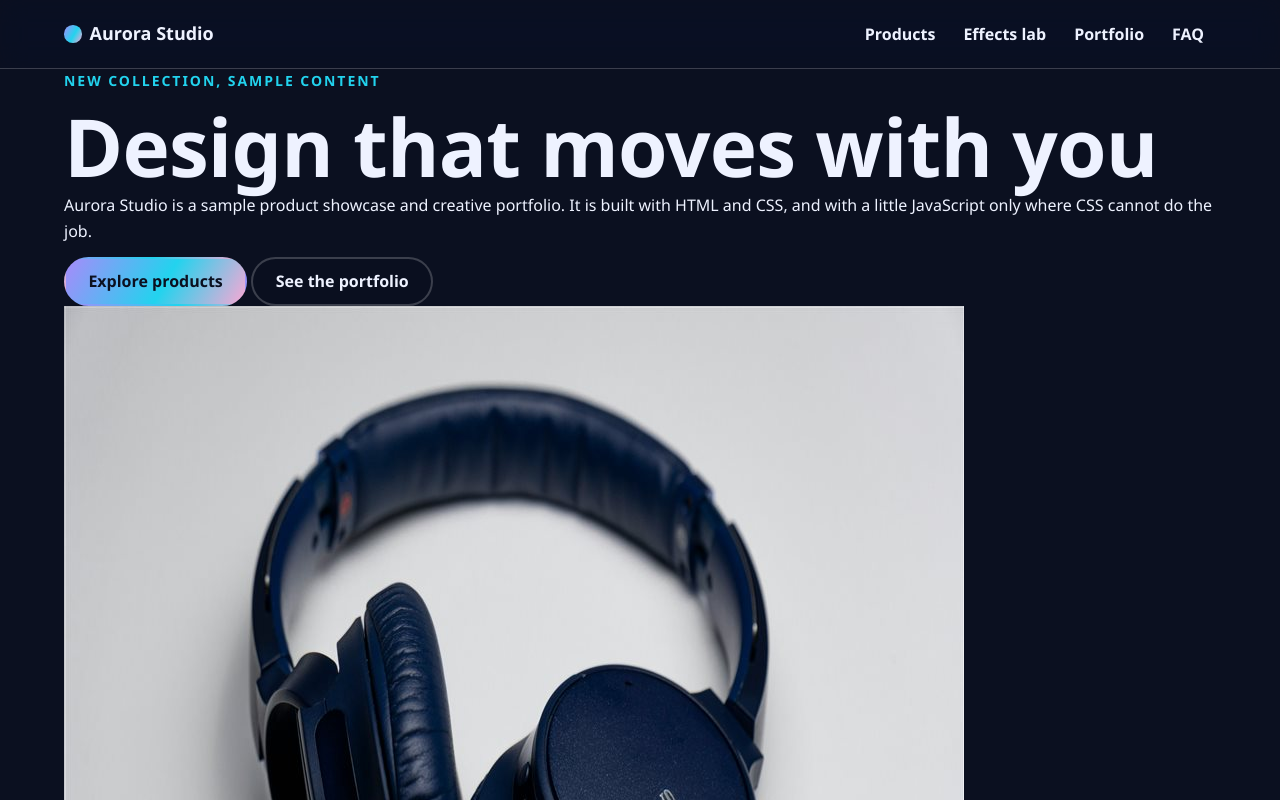
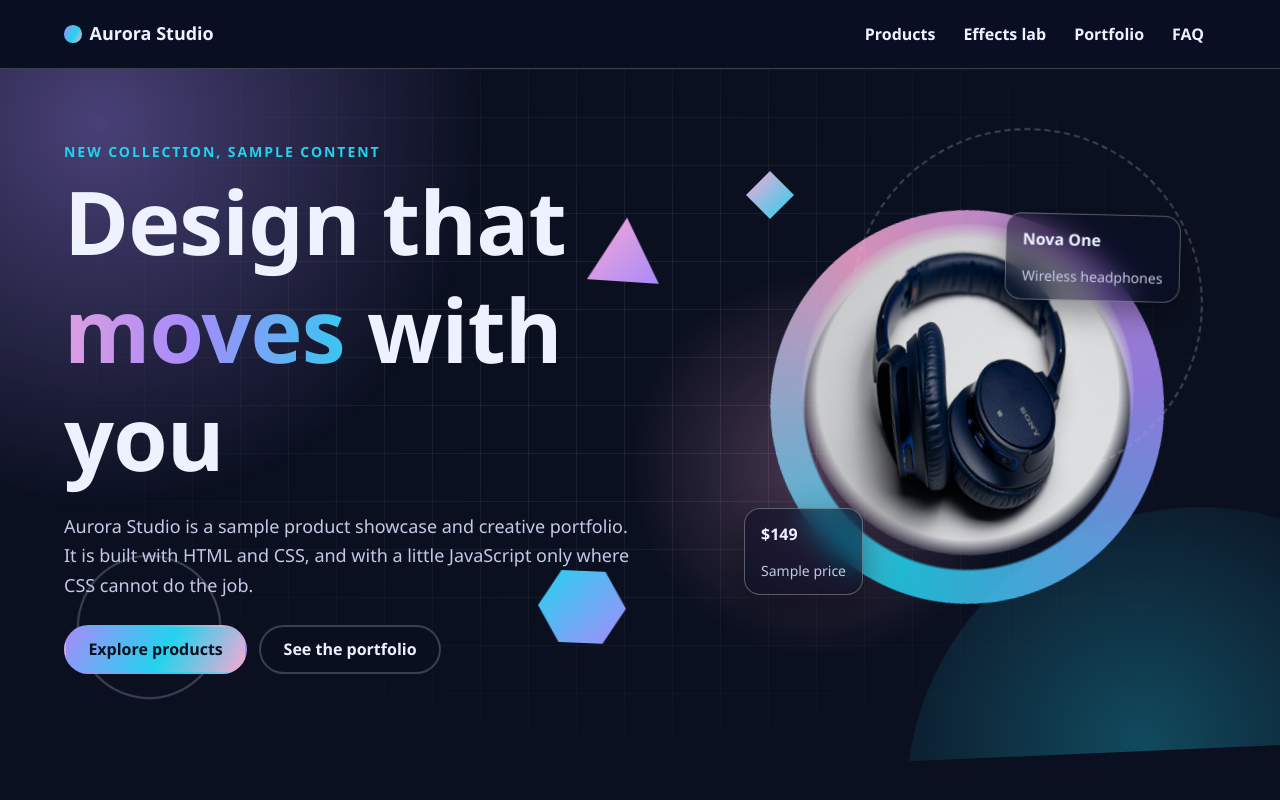
Before and after one commit to TouseefAhmedexe/touseef_ahmed_css_effects_showcase, a plain HTML site: page index.html in a window 1280 px wide. Shown: the top 800 px of the page. Drawn offline with Linux system fonts and the light colour scheme.

Commit message:
Add the animated hero with gradients, masks, clip-path shapes and glass cards

```diff
--- /dev/null
+++ b/css/hero.css
@@ -0,0 +1,312 @@
+@layer components {
+    .hero {
+        clip-path: polygon(0 0, 100% 0, 100% calc(100% - 3.5rem), 0 100%);
+        display: grid;
+        isolation: isolate;
+        min-block-size: calc(100vh - var(--header-height));
+        overflow: hidden;
+        padding-block: var(--space-8) calc(var(--space-8) + 3.5rem);
+        place-items: center;
+        position: relative;
+    }
+
+    .hero__background {
+        inset: 0;
+        position: absolute;
+        z-index: -1;
+    }
+
+    .hero__blob {
+        border-radius: 50%;
+        position: absolute;
+    }
+
+    .hero__blob--one {
+        animation: blob-drift 14s ease-in-out infinite alternate;
+        background: radial-gradient(circle at 35% 35%, rgba(167, 139, 250, 0.4), transparent 65%);
+        block-size: 38rem;
+        inline-size: 38rem;
+        inset-block-start: -12rem;
+        inset-inline-start: -10rem;
+    }
+
+    .hero__blob--two {
+        animation: blob-drift 18s ease-in-out -4s infinite alternate-reverse;
+        background: radial-gradient(circle at 40% 40%, rgba(34, 211, 238, 0.3), transparent 65%);
+        block-size: 34rem;
+        inline-size: 34rem;
+        inset-block-end: -14rem;
+        inset-inline-end: -8rem;
+    }
+
+    .hero__blob--three {
+        animation: blob-pulse 10s ease-in-out infinite;
+        background: radial-gradient(circle at 50% 50%, rgba(249, 168, 212, 0.28), transparent 65%);
+        block-size: 22rem;
+        inline-size: 22rem;
+        inset-block-start: 30%;
+        inset-inline-end: 22%;
+    }
+
+    @keyframes blob-drift {
+        0% {
+            transform: translate3d(0, 0, 0) scale(1);
+        }
+
+        50% {
+            transform: translate3d(4rem, 3rem, 0) scale(1.08);
+        }
+
+        100% {
+            transform: translate3d(-2rem, 5rem, 0) scale(0.95);
+        }
+    }
+
+    @keyframes blob-pulse {
+        0%,
+        100% {
+            opacity: 0.6;
+            transform: scale(1);
+        }
+
+        50% {
+            opacity: 1;
+            transform: scale(1.2);
+        }
+    }
+
+    .hero__grid {
+        background-image:
+            linear-gradient(rgba(255, 255, 255, 0.07) 1px, transparent 1px),
+            linear-gradient(90deg, rgba(255, 255, 255, 0.07) 1px, transparent 1px);
+        background-size: 3rem 3rem;
+        inset: 0;
+        -webkit-mask-image: radial-gradient(ellipse at 50% 40%, #000000 20%, transparent 70%);
+        mask-image: radial-gradient(ellipse at 50% 40%, #000000 20%, transparent 70%);
+        position: absolute;
+    }
+
+    .hero__layer {
+        inset: 0;
+        pointer-events: none;
+        position: absolute;
+    }
+
+    .hero__ring {
+        border: 2px solid rgba(255, 255, 255, 0.22);
+        border-radius: 50%;
+        position: absolute;
+    }
+
+    .hero__ring--one {
+        animation: spin 40s linear infinite;
+        block-size: 22rem;
+        border-style: dashed;
+        inline-size: 22rem;
+        inset-block-start: 8%;
+        inset-inline-end: 6%;
+    }
+
+    .hero__ring--two {
+        animation: spin 25s linear infinite reverse;
+        block-size: 9rem;
+        inline-size: 9rem;
+        inset-block-end: 14%;
+        inset-inline-start: 6%;
+    }
+
+    .hero__shape {
+        position: absolute;
+    }
+
+    .hero__shape--triangle {
+        animation: float 7s ease-in-out infinite;
+        background: linear-gradient(135deg, var(--color-accent-3), var(--color-accent));
+        block-size: 4rem;
+        clip-path: polygon(50% 0, 100% 100%, 0 100%);
+        inline-size: 4.5rem;
+        inset-block-start: 22%;
+        inset-inline-start: 46%;
+    }
+
+    .hero__shape--hexagon {
+        animation: float 9s ease-in-out -2s infinite;
+        background: linear-gradient(135deg, var(--color-accent-2), var(--color-accent));
+        block-size: 5rem;
+        clip-path: polygon(25% 5%, 75% 5%, 100% 50%, 75% 95%, 25% 95%, 0 50%);
+        inline-size: 5.5rem;
+        inset-block-end: 20%;
+        inset-inline-start: 42%;
+    }
+
+    .hero__shape--diamond {
+        animation: float 6s ease-in-out -1s infinite;
+        background: linear-gradient(135deg, var(--color-accent-3), var(--color-accent-2));
+        block-size: 3rem;
+        clip-path: polygon(50% 0, 100% 50%, 50% 100%, 0 50%);
+        inline-size: 3rem;
+        inset-block-start: 14%;
+        inset-inline-end: 38%;
+    }
+
+    .hero__inner {
+        align-items: center;
+        display: grid;
+        gap: var(--space-7);
+        grid-template-columns: minmax(0, 1fr);
+    }
+
+    @media (min-width: 56em) {
+        .hero__inner {
+            grid-template-columns: minmax(0, 1.1fr) minmax(0, 0.9fr);
+        }
+    }
+
+    .hero__title {
+        font-size: clamp(2.75rem, 1.5rem + 5.5vw, 5.5rem);
+        margin-block-end: var(--space-4);
+    }
+
+    .hero__word {
+        animation: word-in var(--duration-slow) var(--ease-out) both;
+        display: inline-block;
+        padding-block-end: 0.08em;
+    }
+
+    .hero__word:nth-child(1) {
+        animation-delay: 0.1s;
+    }
+
+    .hero__word:nth-child(2) {
+        animation-delay: 0.22s;
+    }
+
+    .hero__word:nth-child(3) {
+        animation-delay: 0.34s;
+    }
+
+    .hero__word:nth-child(4) {
+        animation-delay: 0.46s;
+    }
+
+    .hero__word:nth-child(5) {
+        animation-delay: 0.58s;
+    }
+
+    @keyframes word-in {
+        from {
+            opacity: 0;
+            transform: translateY(1.2em) rotate(4deg);
+        }
+    }
+
+    .hero__word--gradient {
+        color: var(--color-accent-2);
+    }
+
+    @supports ((-webkit-background-clip: text) or (background-clip: text)) {
+        .hero__word--gradient {
+            animation:
+                word-in var(--duration-slow) var(--ease-out) 0.34s both,
+                gradient-slide 6s linear infinite;
+            background-image: linear-gradient(
+                90deg,
+                var(--color-accent),
+                var(--color-accent-2),
+                var(--color-accent-3),
+                var(--color-accent)
+            );
+            background-size: 200% 100%;
+            -webkit-background-clip: text;
+            background-clip: text;
+            color: transparent;
+        }
+    }
+
+    @keyframes gradient-slide {
+        to {
+            background-position: 200% 0;
+        }
+    }
+
+    .hero__lead {
+        color: var(--color-muted);
+        font-size: var(--font-size-lg);
+        margin-block-end: var(--space-5);
+        max-inline-size: 36rem;
+    }
+
+    .hero__actions {
+        display: flex;
+        flex-wrap: wrap;
+        gap: var(--space-3);
+    }
+
+    .hero__visual {
+        aspect-ratio: 1;
+        display: grid;
+        inline-size: min(100%, 28rem);
+        margin-inline: auto;
+        place-items: center;
+        position: relative;
+    }
+
+    .hero__orb {
+        animation: spin 22s linear infinite;
+        background: conic-gradient(
+            from 0deg,
+            var(--color-accent),
+            var(--color-accent-2),
+            var(--color-accent-3),
+            var(--color-accent)
+        );
+        border-radius: 50%;
+        inset: 6%;
+        -webkit-mask-image: radial-gradient(circle, transparent 58%, #000000 59%);
+        mask-image: radial-gradient(circle, transparent 58%, #000000 59%);
+        opacity: 0.85;
+        position: absolute;
+    }
+
+    .hero__image {
+        animation: float 8s ease-in-out infinite;
+        aspect-ratio: 1;
+        background: linear-gradient(135deg, var(--color-surface-strong), var(--color-accent));
+        border-radius: 50%;
+        inline-size: 74%;
+        -webkit-mask-image: radial-gradient(circle, #000000 64%, transparent 72%);
+        mask-image: radial-gradient(circle, #000000 64%, transparent 72%);
+        object-fit: cover;
+        position: relative;
+    }
+
+    .hero__chip {
+        position: absolute;
+    }
+
+    .hero__chip--top {
+        animation:
+            float 6s ease-in-out infinite,
+            sway 9s ease-in-out infinite;
+        animation-composition: add;
+        inset-block-start: 8%;
+        inset-inline-end: 0;
+    }
+
+    .hero__chip--bottom {
+        animation: float 7s ease-in-out -2s infinite;
+        inset-block-end: 8%;
+        inset-inline-start: 0;
+    }
+
+    @keyframes sway {
+        0%,
+        100% {
+            transform: translateX(0);
+        }
+
+        50% {
+            transform: translateX(-0.75rem);
+        }
+    }
+}
--- a/index.html
+++ b/index.html
@@ -12,6 +12,7 @@
     <link rel="stylesheet" href="css/base.css">
     <link rel="stylesheet" href="css/layout.css">
     <link rel="stylesheet" href="css/components.css">
+    <link rel="stylesheet" href="css/hero.css">
 </head>
 
 <body>
```
